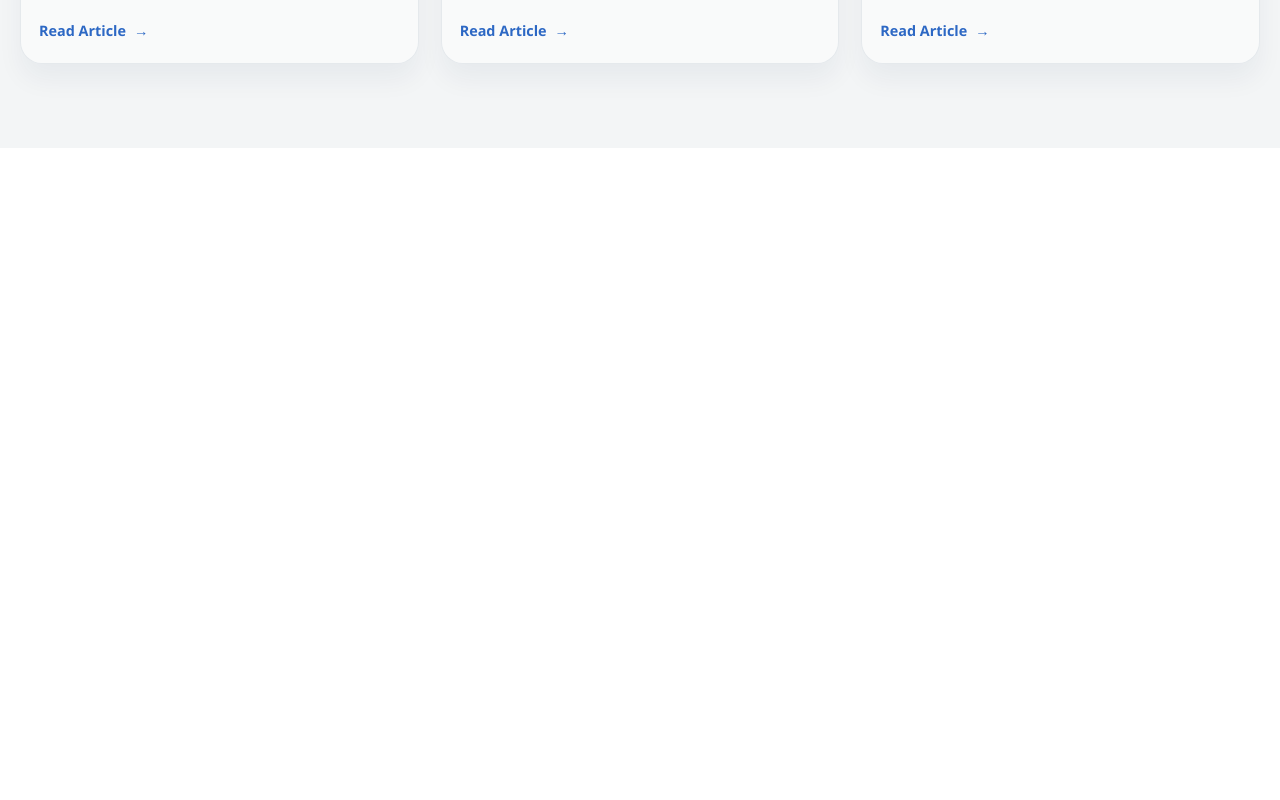
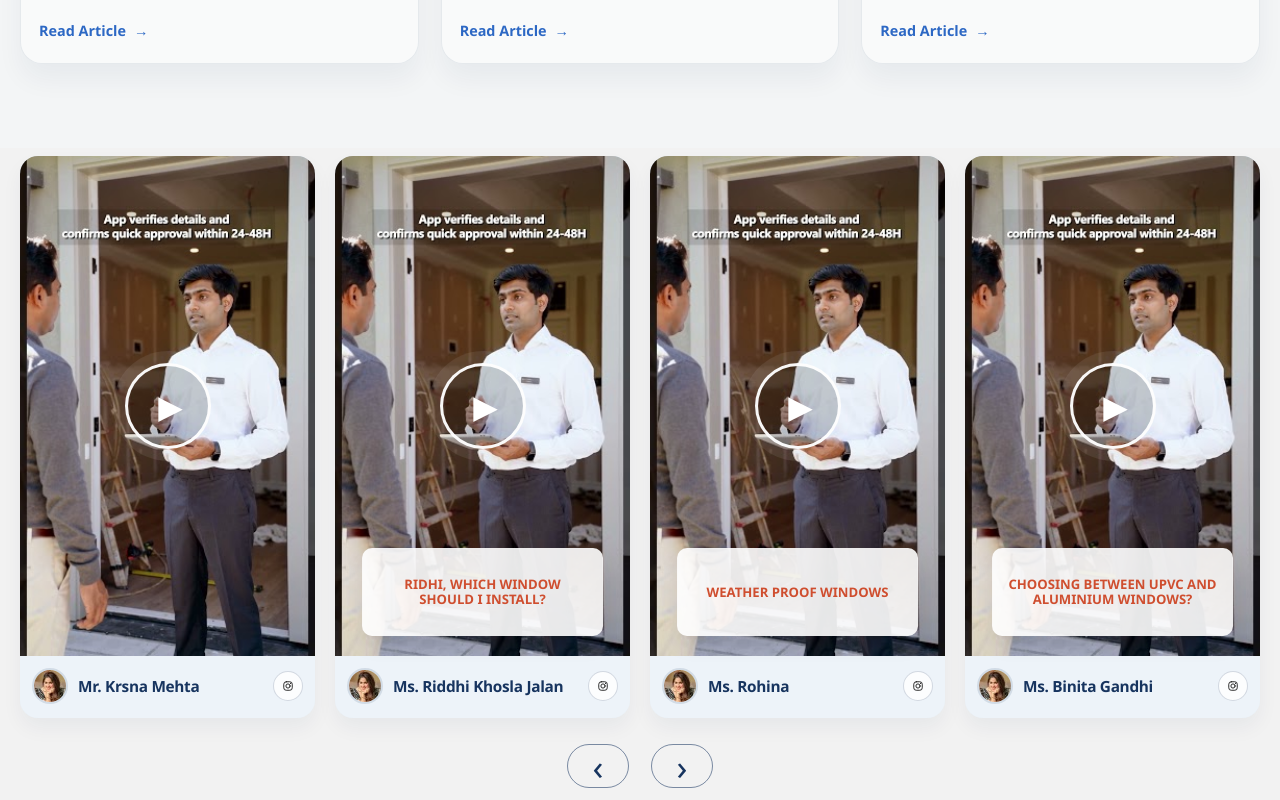
Before and after one commit to asimd2472/tp_next, a Next.js app: page / in a window 1280 px wide. Shown: the part 3205-4005 px from the top of the page. Before the commit the page ends 3353 px from the top, so only its background shows below. Built offline with nearby package versions, Linux system fonts and the light colour scheme.

Commit message:
ExpertsSay done

```diff
--- /dev/null
+++ b/src/components/ExpertsSay/ExpertsSay.tsx
@@ -0,0 +1,85 @@
+import Image from "next/image";
+
+const cards = [
+  {
+    id: 1,
+    title: "Mr. Krsna Mehta",
+    image: "/images/sddefault.jpg",
+    alt: "Expert testimonial portrait",
+    overlay: "",
+  },
+  {
+    id: 2,
+    title: "Ms. Riddhi Khosla Jalan",
+    image: "/images/sddefault.jpg",
+    alt: "Expert testimonial portrait",
+    overlay: "Ridhi, Which Window Should I Install?",
+  },
+  {
+    id: 3,
+    title: "Ms. Rohina",
+    image: "/images/sddefault.jpg",
+    alt: "Expert testimonial portrait",
+    overlay: "Weather Proof Windows",
+  },
+  {
+    id: 4,
+    title: "Ms. Binita Gandhi",
+    image: "/images/sddefault.jpg",
+    alt: "Expert testimonial portrait",
+    overlay: "Choosing Between UPVC and Aluminium Windows?",
+  },
+];
+
+const InstagramIcon = () => (
+  <svg viewBox="0 0 24 24" fill="none" stroke="currentColor" strokeWidth="1.8" strokeLinecap="round" strokeLinejoin="round" aria-hidden="true">
+    <rect x="3.5" y="3.5" width="17" height="17" rx="5" />
+    <circle cx="12" cy="12" r="4.2" />
+    <circle cx="17.2" cy="6.8" r="1.1" fill="currentColor" stroke="none" />
+  </svg>
+);
+
+export default function ExpertsSay() {
+  return (
+    <section className="experts-say" aria-label="Experts say section">
+      <div className="experts-say__inner">
+        <div className="experts-say__grid">
+          {cards.map((card) => (
+            <article key={card.id} className="experts-say__card" aria-label={card.title}>
+              <div className="experts-say__image-wrap">
+                <Image src={card.image} alt={card.alt} fill sizes="(max-width: 640px) 100vw, (max-width: 1024px) 50vw, 25vw" className="experts-say__image" />
+
+                {card.overlay && <div className="experts-say__overlay-text">{card.overlay}</div>}
+
+                <button type="button" className="experts-say__play" aria-label={`Play testimonial from ${card.title}`}>
+                  <span aria-hidden="true">▶</span>
+                </button>
+              </div>
+
+              <div className="experts-say__footer">
+                <div className="experts-say__avatar-wrap">
+                  <Image src="/images/user.webp" alt={card.title} fill className="experts-say__avatar" />
+                </div>
+
+                <span className="experts-say__name">{card.title}</span>
+
+                <button type="button" aria-label="Instagram" className="experts-say__social" title="Instagram">
+                  <InstagramIcon />
+                </button>
+              </div>
+            </article>
+          ))}
+        </div>
+
+        <div className="experts-say__nav" aria-label="Carousel navigation">
+          <button type="button" className="experts-say__nav-btn" aria-label="Previous">
+            <span aria-hidden="true">‹</span>
+          </button>
+          <button type="button" className="experts-say__nav-btn" aria-label="Next">
+            <span aria-hidden="true">›</span>
+          </button>
+        </div>
+      </div>
+    </section>
+  );
+}
--- /dev/null
+++ b/src/components/ExpertsSay/expertsSay.css
@@ -0,0 +1,204 @@
+.experts-say {
+  padding: 8px 20px 12px;
+  background: #f2f2f2;
+}
+
+.experts-say__inner {
+  max-width: 1280px;
+  margin: 0 auto;
+}
+
+.experts-say__grid {
+  display: grid;
+  grid-template-columns: repeat(4, minmax(0, 1fr));
+  gap: 20px;
+}
+
+.experts-say__card {
+  position: relative;
+  border-radius: 18px;
+  overflow: hidden;
+  background: #dfeaf4;
+  box-shadow: 0 10px 20px rgba(17, 44, 77, 0.05);
+}
+
+.experts-say__image-wrap {
+  position: relative;
+  width: 100%;
+  height: 500px;
+  background: #dfeaf4;
+}
+
+.experts-say__image {
+  object-fit: cover;
+}
+
+.experts-say__play {
+  position: absolute;
+  left: 50%;
+  top: 50%;
+  transform: translate(-50%, -50%);
+  width: 86px;
+  height: 86px;
+  border: 3px solid rgba(255, 255, 255, 0.96);
+  border-radius: 50%;
+  background: rgba(0, 0, 0, 0.18);
+  color: #fff;
+  cursor: pointer;
+  box-shadow: 0 0 0 12px rgba(255, 255, 255, 0.08);
+}
+
+.experts-say__play span {
+  display: inline-block;
+  transform: translateX(3px);
+  font-size: 2rem;
+}
+
+.experts-say__overlay-text {
+  position: absolute;
+  left: 50%;
+  bottom: 20px;
+  transform: translateX(-50%);
+  display: inline-flex;
+  align-items: center;
+  justify-content: center;
+  width: min(82%, 260px);
+  min-height: 88px;
+  padding: 12px 14px;
+  border-radius: 10px;
+  background: rgba(255, 255, 255, 0.9);
+  color: #cf4e2f;
+  font-size: 0.82rem;
+  font-weight: 800;
+  line-height: 1.2;
+  text-align: center;
+  text-transform: uppercase;
+  box-shadow: 0 10px 20px rgba(0, 0, 0, 0.08);
+}
+
+.experts-say__footer {
+  display: flex;
+  align-items: center;
+  gap: 10px;
+  min-height: 62px;
+  padding: 10px 12px 12px;
+  background: rgba(255, 255, 255, 0.42);
+}
+
+.experts-say__avatar-wrap {
+  position: relative;
+  width: 36px;
+  height: 36px;
+  border-radius: 50%;
+  overflow: hidden;
+  flex-shrink: 0;
+  border: 2px solid rgba(23, 52, 95, 0.12);
+}
+
+.experts-say__avatar {
+  object-fit: cover;
+}
+
+.experts-say__name {
+  flex: 1;
+  min-width: 0;
+  color: #17345f;
+  font-size: 0.96rem;
+  font-weight: 600;
+  letter-spacing: -0.02em;
+}
+
+.experts-say__social {
+  display: inline-flex;
+  align-items: center;
+  justify-content: center;
+  width: 30px;
+  height: 30px;
+  border: 1px solid rgba(23, 52, 95, 0.18);
+  border-radius: 50%;
+  background: rgba(255, 255, 255, 0.8);
+  color: #161616;
+  cursor: pointer;
+  flex-shrink: 0;
+}
+
+.experts-say__social svg {
+  width: 12px;
+  height: 12px;
+}
+
+.experts-say__nav {
+  display: flex;
+  justify-content: center;
+  gap: 22px;
+  margin-top: 26px;
+}
+
+.experts-say__nav-btn {
+  display: inline-flex;
+  align-items: center;
+  justify-content: center;
+  width: 62px;
+  height: 44px;
+  border: 1.5px solid rgba(23, 52, 95, 0.55);
+  border-radius: 999px;
+  background: transparent;
+  color: #17345f;
+  font-size: 2.2rem;
+  line-height: 1;
+  cursor: pointer;
+}
+
+@media (max-width: 1100px) {
+  .experts-say__grid {
+    grid-template-columns: repeat(2, minmax(0, 1fr));
+  }
+}
+
+@media (max-width: 640px) {
+  .experts-say {
+    padding-left: 16px;
+    padding-right: 16px;
+  }
+
+  .experts-say__grid {
+    grid-template-columns: 1fr;
+    gap: 16px;
+  }
+
+  .experts-say__image-wrap {
+    height: 360px;
+  }
+
+  .experts-say__play {
+    width: 64px;
+    height: 64px;
+    box-shadow: 0 0 0 10px rgba(255, 255, 255, 0.12);
+  }
+
+  .experts-say__overlay-text {
+    width: min(80%, 220px);
+    min-height: 70px;
+    font-size: 0.72rem;
+    padding: 10px 12px;
+  }
+
+  .experts-say__footer {
+    padding: 10px 10px 12px;
+  }
+
+  .experts-say__name {
+    font-size: 0.82rem;
+  }
+
+  .experts-say__nav {
+    gap: 18px;
+    margin-top: 18px;
+  }
+
+  .experts-say__nav-btn {
+    width: 54px;
+    height: 40px;
+    font-size: 2rem;
+  }
+}
--- a/src/pages/index.tsx
+++ b/src/pages/index.tsx
@@ -5,6 +5,7 @@ import Features from "@/components/Features/Features";
 import Projects from "@/components/Projects/Projects";
 import WhyChoose from "@/components/WhyChoose/WhyChoose";
 import Blogs from "@/components/Blogs/Blogs";
+import ExpertsSay from "@/components/ExpertsSay/ExpertsSay";
 
 export default function Home() {
   return (
@@ -22,6 +23,7 @@ export default function Home() {
         <Projects />
         <WhyChoose />
         <Blogs />
+        <ExpertsSay />
       </main>
     </>
   );
--- a/src/styles/globals.css
+++ b/src/styles/globals.css
@@ -5,6 +5,7 @@
 @import "../components/Projects/projects.css";
 @import "../components/WhyChoose/whyChoose.css";
 @import "../components/Blogs/blogs.css";
+@import "../components/ExpertsSay/expertsSay.css";
 
 :root {
   --background: #ffffff;
```
Also changed, not shown: public/images/sddefault.jpg (added), public/images/user.webp (added).
